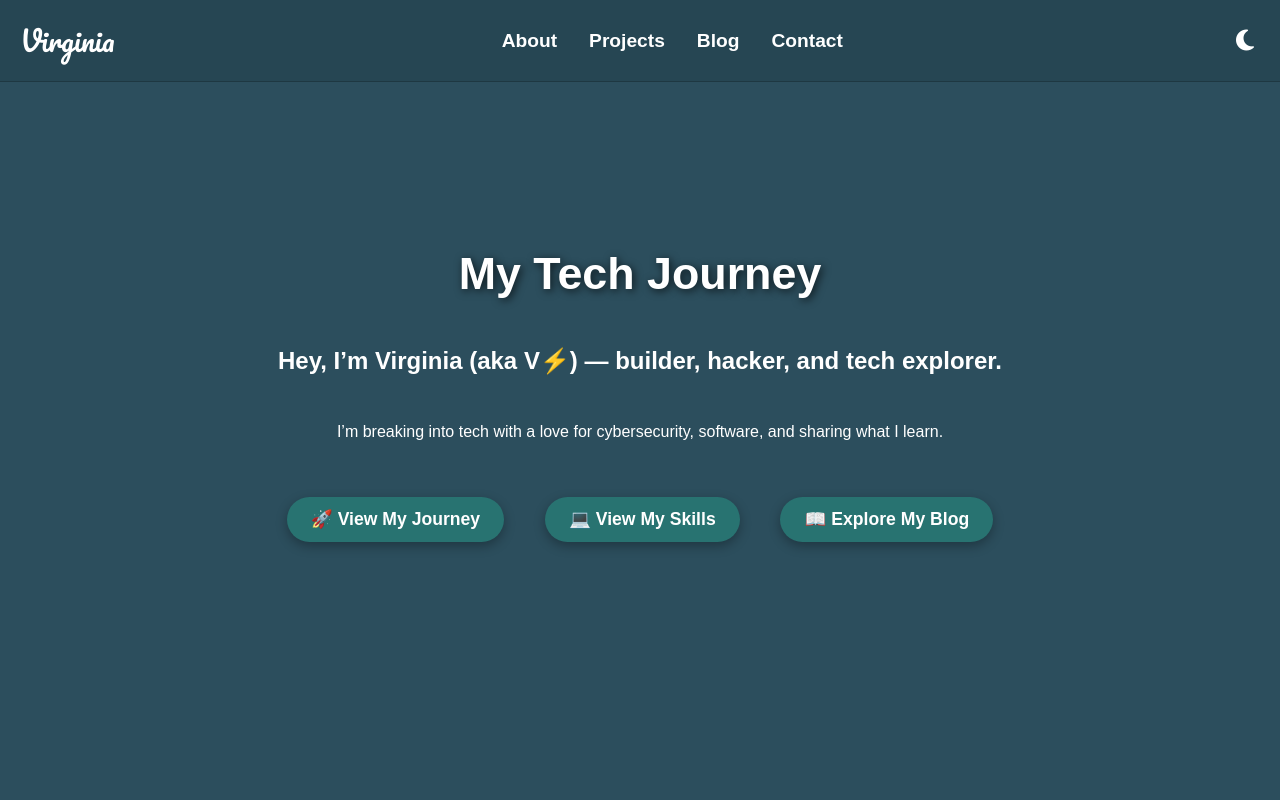
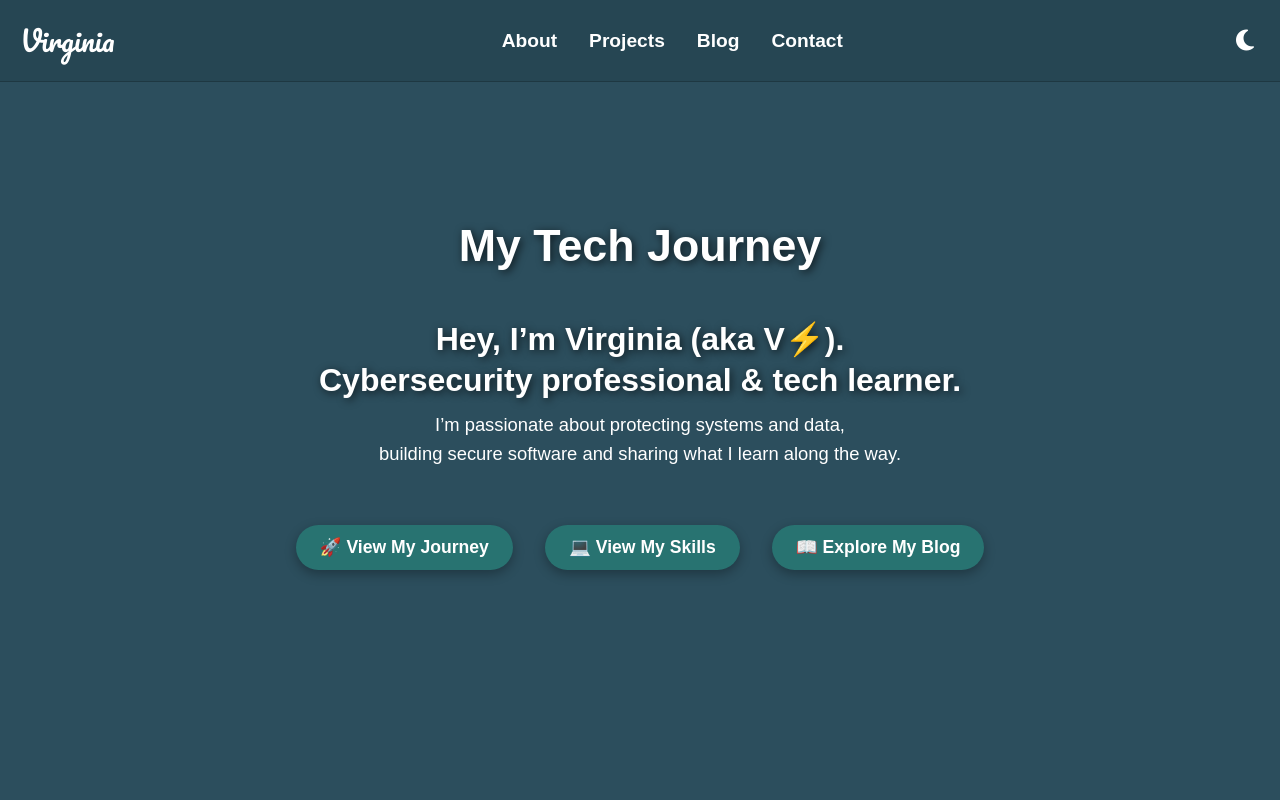
Before and after one commit to vnelai/vn-portfolio, a React (Vite) app: page /about-me in a window 1280 px wide. Shown: the top 800 px of the page. Built offline with nearby package versions, Linux system fonts and the light colour scheme.

Commit message:
fix(hero): enhance hero section content and styling for better clarity and engagement

```diff
--- a/src/components/about-components/hero-about/HeroAbout.css
+++ b/src/components/about-components/hero-about/HeroAbout.css
@@ -41,12 +41,24 @@
   text-shadow: 2px 2px 8px rgba(0, 0, 0, 0.7);
 }
 
-  .hero-subtitle-about {
-    font-size: 1.2rem;
-    line-height: 1.5;
-    font-family: "Poppins", sans-serif;
-    max-width: 55rem;
-    text-shadow: 2px 2px 8px rgba(0, 0, 0, 0.7);
+.hero-intro{
+  font-size: 2rem;
+  font-weight: 700;
+  line-height: 1.3;
+  max-width: 50rem;    /* controls intro width */
+  margin: 0 auto;
+  text-align: center;
+  text-shadow: 2px 2px 8px rgba(0,0,0,.7);
+}
+
+.hero-intro .line2 { display: block; }
+
+.hero-subtitle-about{
+  font-size: 1.15rem;  /* slightly smaller for balance */
+  line-height: 1.6;
+  max-width: 40rem;    /* tighter width for body line */
+  margin: .5rem auto 0;
+  text-align: center;
 }
 
 .cta-buttons-about {
@@ -112,4 +124,9 @@
     padding: 0.6rem 1.2rem;
     font-size: 1rem;
   }
+
+  .desktop-br{ display:none; }     /* let mobile reflow naturally */
+  .hero-intro{ font-size: 1.6rem; max-width: 28rem; }
+  .hero-subtitle-about{ font-size: 1.05rem; max-width: 28rem; }
+
 }
--- a/src/components/about-components/hero-about/HeroAbout.jsx
+++ b/src/components/about-components/hero-about/HeroAbout.jsx
@@ -1,6 +1,6 @@
 import React from "react";
 import "./HeroAbout.css";
-import { Link } from 'react-router-dom';
+import { Link } from "react-router-dom";
 
 const HeroAbout = () => {
   const scrollToSection = (id) => {
@@ -12,8 +12,21 @@ const HeroAbout = () => {
     <section className="hero-section-about">
       <div className="hero-content-about">
         <h1 className="hero-title-about">My Tech Journey</h1>
-        <h2>Hey, I’m Virginia (aka V⚡) — builder, hacker, and tech explorer.</h2>
-        <p>I’m breaking into tech with a love for cybersecurity, software, and sharing what I learn.</p>
+
+        <h2 className="hero-intro">
+          Hey, I’m Virginia (aka V⚡).
+          <br className="desktop-br" />
+          <span className="line2">
+            Cybersecurity professional & tech learner.
+          </span>
+        </h2>
+
+        <p className="hero-subtitle-about">
+          I’m passionate about protecting systems and data,
+          <br className="desktop-br" />
+          building secure software and sharing what I learn along the way.
+        </p>
+
         <div className="cta-buttons-about">
           <button
             onClick={() => scrollToSection("journey")}
@@ -27,10 +40,7 @@ const HeroAbout = () => {
           >
             💻 View My Skills
           </button>
-          <Link
-            to="/blog"
-            className="cta-button-about connect"
-          >
+          <Link to="/blog" className="cta-button-about connect">
             📖 Explore My Blog
           </Link>
         </div>
--- a/src/components/home-page-components/featured-content/FeaturedContent.jsx
+++ b/src/components/home-page-components/featured-content/FeaturedContent.jsx
@@ -22,8 +22,8 @@ function FeaturedContent() {
             <h2>🚀 Featured Project: Smart Meal Planning for Busy Lives</h2>
             <p>
               Tired of guessing what’s for dinner? Meal Prep Pro helps you
-              search recipes, save favorites, and auto-build your shopping list
-              — all in one sleek, secure app. Built with React, Node.js, and
+              search recipes, save favorites, and auto-build your shopping list,
+              all in one sleek, secure app. Built with React, Node.js, and
               MongoDB, it’s designed for food lovers who crave simplicity. Tech
               meets taste. Let’s cook smarter.
             </p>
@@ -42,7 +42,7 @@ function FeaturedContent() {
             <p>
               From hospital hallways to the front lines of digital defense, I
               transitioned from healthcare to cybersecurity with zero tech
-              background — just grit, purpose, and a hunger to protect. This
+              background, just grit, purpose, and a hunger to protect. This
               post unpacks how I went from learning IT basics to earning
               multiple certs, diving into code, and securing real-world systems.
               If you're navigating your own self-taught journey or curious how
```
Lines whose indentation alone changed are shown as unchanged.
